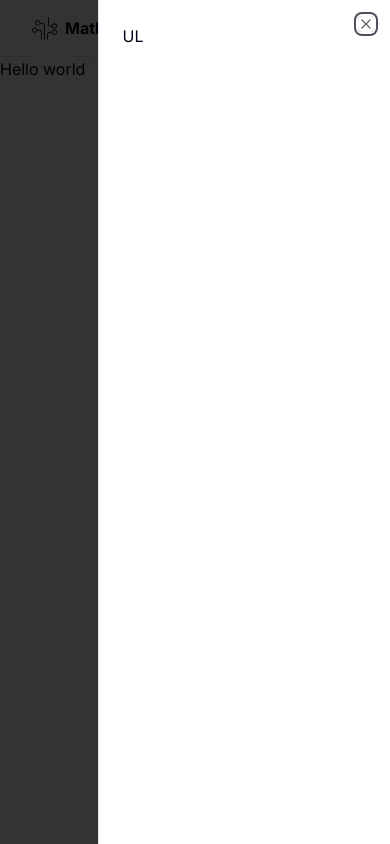
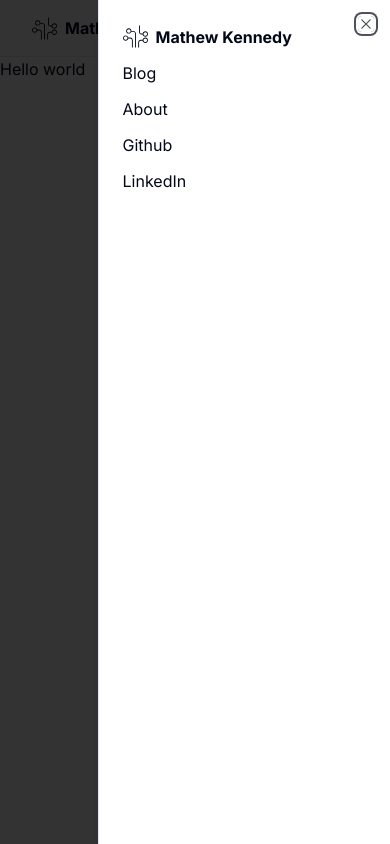
Before and after one commit to MathewKennedy/new_blogfolio_wsl, a Next.js app: page / in a window 390 px wide. Both pictures are taken after a click on the button "Toggle theme". Built offline with nearby package versions, Linux system fonts and the light colour scheme.

Commit message:
more on mobile nav

```diff
--- a/components/mobile-nav.tsx
+++ b/components/mobile-nav.tsx
@@ -5,6 +5,10 @@ import { useState } from "react";
 import { Sheet, SheetTrigger, SheetContent } from "./ui/sheet";
 import { Button } from "./ui/button";
 import { HamburgerMenuIcon } from "@radix-ui/react-icons";
+import Link, { LinkProps } from "next/link";
+import { useRouter } from "next/navigation";
+import { Icons } from "./icons";
+import { siteConfig } from "@/config/site";
 
 export function MobileNav(){
     const [open, setOpen] = useState(false);
@@ -17,9 +21,45 @@ export function MobileNav(){
                     <span className="sr-only">Toggle theme</span>
                 </Button>
             </SheetTrigger>
-            <SheetContent>
-                UL
+            <SheetContent side="right">
+                <MobileLink href="/" onOpenChange={setOpen} className="flex items-center space-x-2">
+                    <Icons.logo className="mr-2 h-4 w-4"/>
+                    <span className="font-bold">{siteConfig.name}</span>
+                </MobileLink>
+                <div className="flex flex-col gap-3 mt-3">
+                    <MobileLink onOpenChange={setOpen} href="/blog">Blog</MobileLink>
+                    <MobileLink onOpenChange={setOpen} href="/about">About</MobileLink>
+                    <Link href={siteConfig.links.github} rel="noreferrer">Github</Link>
+                    <Link href={siteConfig.links.linkedin} rel="noreferrer">LinkedIn</Link>
+                </div>
             </SheetContent>
         </Sheet>
     )
 }
+
+interface MobileLinkProps extends LinkProps {
+    children: React.ReactNode;
+    onOpenChange?: (open: boolean) => void
+    className?: string
+}
+
+function MobileLink({
+    href,
+    onOpenChange,
+    children,
+    className,
+    ...props
+} : MobileLinkProps){
+    const router = useRouter();
+    return <Link
+                href={href}
+                onClick={() => {
+                    router.push(href.toString())
+                    onOpenChange?.(false)
+                }}
+                className={className}
+                {...props}
+    >
+        {children}
+    </Link>
+}
--- a/package.json
+++ b/package.json
@@ -15,6 +15,7 @@
     "class-variance-authority": "^0.7.0",
     "clsx": "^2.1.0",
     "next": "14.2.0",
+    "next-themes": "^0.3.0",
     "react": "^18",
     "react-dom": "^18",
     "tailwind-merge": "^2.3.0",
```
Also changed, not shown: 1 other file (tests, documents, lock files or other folders).
